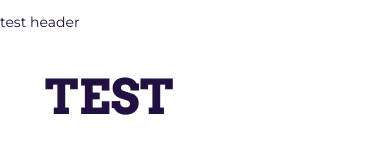
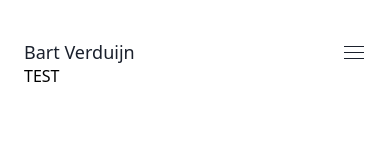
Before and after one commit to bartverduijn/bartverduijn.nl, a Gatsby site: page / in a window 390 px wide. Built offline with nearby package versions, Linux system fonts and the light colour scheme; Gatsby itself is replaced by a stand-in of ours.

Commit message:
removed styled components and added tailwind 🪁

```diff
--- a/gatsby-config.js
+++ b/gatsby-config.js
@@ -8,14 +8,7 @@ module.exports = {
 	},
 	plugins: [
 		'gatsby-plugin-react-helmet',
-		'gatsby-plugin-styled-components',
-		{
-			resolve: 'gatsby-source-filesystem',
-			options: {
-				name: 'images',
-				path: `${__dirname}/src/images`,
-			},
-		},
+		'gatsby-plugin-postcss',
 		'gatsby-transformer-sharp',
 		'gatsby-plugin-sharp',
 		{
@@ -30,6 +23,17 @@ module.exports = {
 				icon: 'src/images/gatsby-icon.png', // This path is relative to the root of the site.
 			},
 		},
+		{
+			resolve: `gatsby-plugin-purgecss`,
+			options: {
+				printRejected: false,
+				develop: false,
+				tailwind: true,
+				// whitelist: ['whitelist'], // Don't remove this selector
+				// ignore: ['/ignored.css', 'prismjs/', 'docsearch.js/'], // Ignore files/folders
+				// purgeOnly : ['components/', '/main.css', 'bootstrap/'], // Purge only these files/folders
+			},
+		},
 		// this (optional) plugin enables Progressive Web App + Offline functionality
 		// To learn more, visit: https://gatsby.dev/offline
 		// `gatsby-plugin-offline`,
--- /dev/null
+++ b/postcss.config.js
@@ -0,0 +1,6 @@
+const tailwind = require('tailwindcss');
+const autoprefixer = require('autoprefixer');
+
+module.exports = {
+	plugins: [tailwind, autoprefixer],
+};
--- a/src/components/header.js
+++ b/src/components/header.js
@@ -1,5 +1,25 @@
 import React from 'react';
 
-const Header = () => <p>test header</p>;
-
-export default Header;
+export default function Header() {
+	return (
+		<header className="flex justify-between items-center mt-10">
+			<h1 className="text-lg sm:text-xl md:text-2xl lg:text-3xl text-gray-900 font-medium md:font-normal leading-none-lg text-gray-900 font-medium leading-none">
+				Bart Verduijn
+			</h1>
+			<button type="button">
+				<svg
+					width="24"
+					height="24"
+					viewBox="0 0 24 24"
+					fill="none"
+					xmlns="http://www.w3.org/2000/svg"
+				>
+					<path
+						d="M2 6H22V7H2V6ZM2 12H22V13H2V12ZM22 18H2V19H22V18Z"
+						className="fill-current text-gray-900"
+					/>
+				</svg>
+			</button>
+		</header>
+	);
+}
--- a/src/components/layout.js
+++ b/src/components/layout.js
@@ -1,52 +1,18 @@
 import React from 'react';
 import PropTypes from 'prop-types';
-import { normalize } from 'styled-normalize';
-import styled, { ThemeProvider, createGlobalStyle } from 'styled-components';
 import Header from './Header';
 
-const theme = {
-	purple: 'hsl(263, 81%, 49%)',
-	teal: 'hsl(185, 63%, 48%)',
-	black: 'hsl(263, 61%, 16%)',
-	montserrat: `'Montserrat', sans-serif`,
-	arvo: `'Arvo', serif`,
-};
-
-const GlobalStyle = createGlobalStyle`
-    ${normalize}
-    @import url('https://fonts.googleapis.com/css?family=Arvo:700|Montserrat:400,600,700&display=swap');
-    body {
-        font-family: ${theme.montserrat};
-        font-size: 14px;
-        color: ${theme.black};
-        -webkit-font-smoothing: antialiased;
-        -moz-osx-font-smoothing: grayscale;
-    }
-    h1, h2, h3, h4, h5, h6 {
-        font-family: ${theme.arvo};
-    }
-    hr {
-        border-top: 1px solid #e5e5e5;
-    }
-`;
-
-const Main = styled.main`
-	max-width: 300px;
-	margin: 16px auto;
-`;
-
-const Layout = ({ children }) => (
-	<ThemeProvider theme={theme}>
-		<>
-			<GlobalStyle />
-			<Header />
-			<Main>{children}</Main>
-		</>
-	</ThemeProvider>
-);
+export default function Layout({ children }) {
+	return (
+		<div className="antialiased">
+			<div className="max-w-5xl mx-auto px-6">
+				<Header />
+				<main>{children}</main>
+			</div>
+		</div>
+	);
+}
 
 Layout.propTypes = {
 	children: PropTypes.node.isRequired,
 };
-
-export default Layout;
--- a/src/pages/404.js
+++ b/src/pages/404.js
@@ -3,12 +3,12 @@ import React from 'react';
 import Layout from '../components/Layout';
 import SEO from '../components/SEO';
 
-const NotFoundPage = () => (
+export default function NotFoundPage() {
+	return (
 		<Layout>
 			<SEO title="404: Not found" />
 			<h1>NOT FOUND</h1>
 			<p>You just hit a route that doesn&#39;t exist... the sadness.</p>
 		</Layout>
 	);
-
-export default NotFoundPage;
+}
--- a/src/pages/index.js
+++ b/src/pages/index.js
@@ -1,18 +1,12 @@
 import React from 'react';
-import styled from 'styled-components';
-
 import Layout from '../components/Layout';
 // import SEO from '../components/seo';
 
-const H2 = styled.h2`
-	font-size: 48px;
-`;
-
-const IndexPage = () => (
-	<Layout>
-		{/* <SEO title="Home" /> */}
-		<H2>TEST</H2>
-	</Layout>
-);
-
-export default IndexPage;
+export default function IndexPage() {
+	return (
+		<Layout>
+			{/* <SEO title="Home" /> */}
+			<p>TEST</p>
+		</Layout>
+	);
+}
--- /dev/null
+++ b/src/styles/tailwind.css
@@ -0,0 +1,5 @@
+@tailwind base;
+
+@tailwind components;
+
+@tailwind utilities;
--- /dev/null
+++ b/tailwind.config.js
@@ -0,0 +1,8 @@
+module.exports = {
+	purge: [],
+	theme: {
+		extend: {},
+	},
+	variants: {},
+	plugins: [],
+};
```
Also changed, not shown: gatsby-browser.js (+1 -7 lines), package.json (+4 -4 lines), 1 other file. Lines whose indentation alone changed are shown as unchanged.
